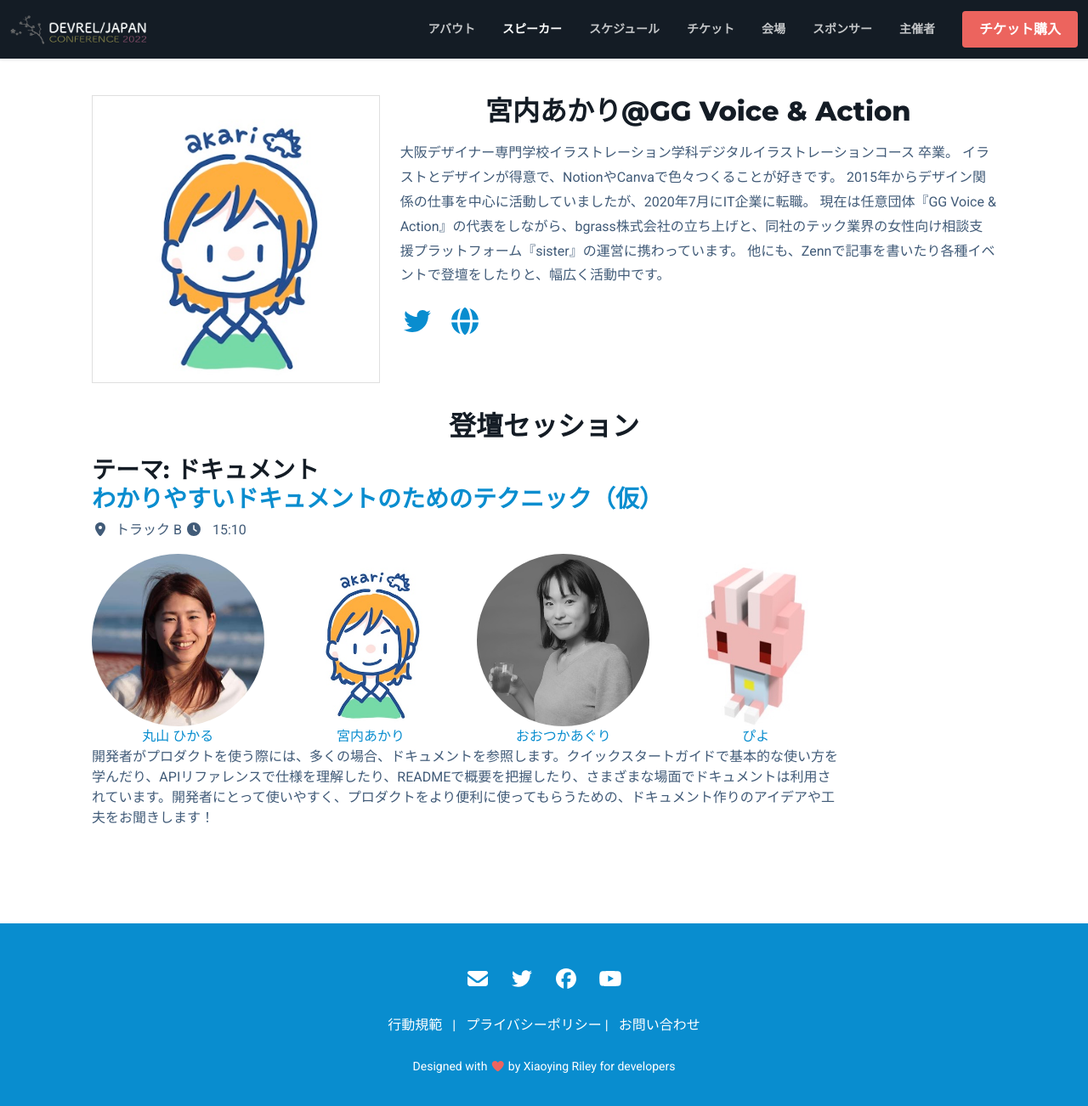
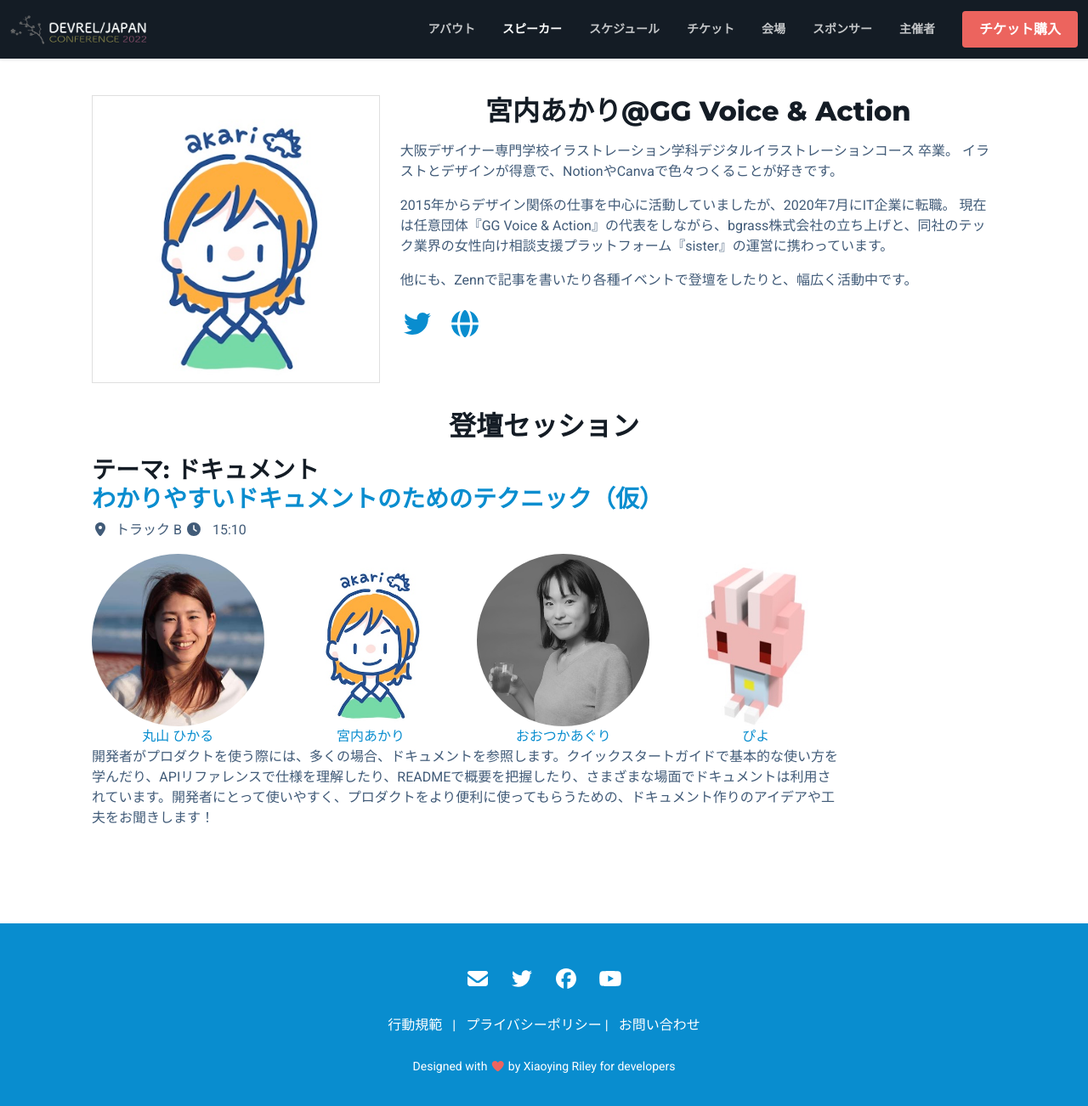
Before and after one commit to DevRelTokyo/japan-2022, a Jekyll site: the page built from speakers/akari.md, in a window 1280 px wide and 1315 px high. Shown: the top 1302 px of the window at 85% size. Built offline with Jekyll 4.4.1, drawn with Linux system fonts in a browser that asks for light colours; nearby versions of some CDN libraries; library files that are not in the unit come from our copies.

Commit message:
find to where

```diff
--- a/_layouts/speaker.html
+++ b/_layouts/speaker.html
@@ -21,7 +21,7 @@
 						{{ speaker.name }}@{{ speaker.company }}
 					</h3>
 					<p style="line-height: 1.8">
-						{{ speaker.profile }}
+						{{ speaker.profile | markdownify }}
 					</p>
 					<ul class="social-list list-inline mb-0" style="font-size:xx-large">
 						{% if speaker.twitter != '' %}
```
